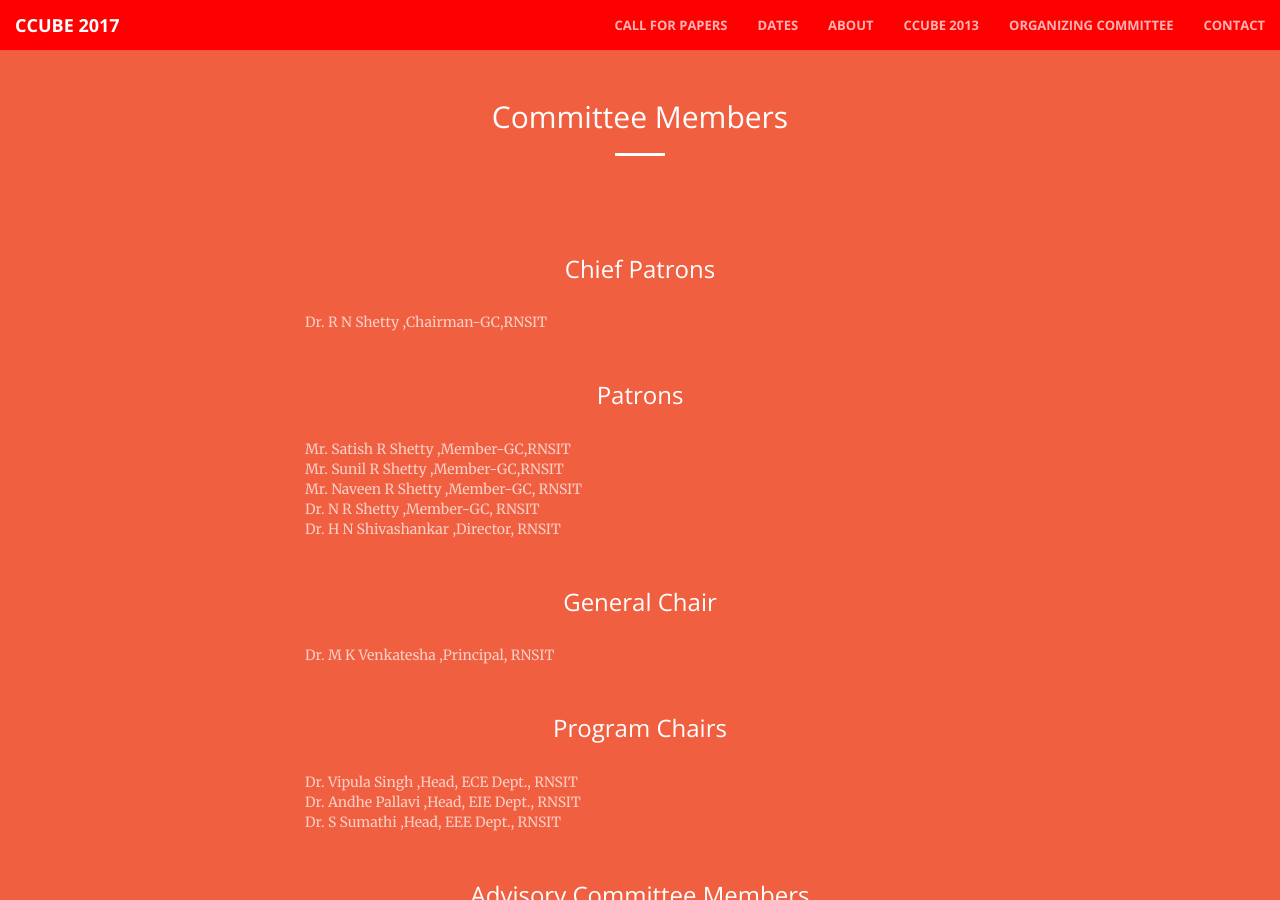
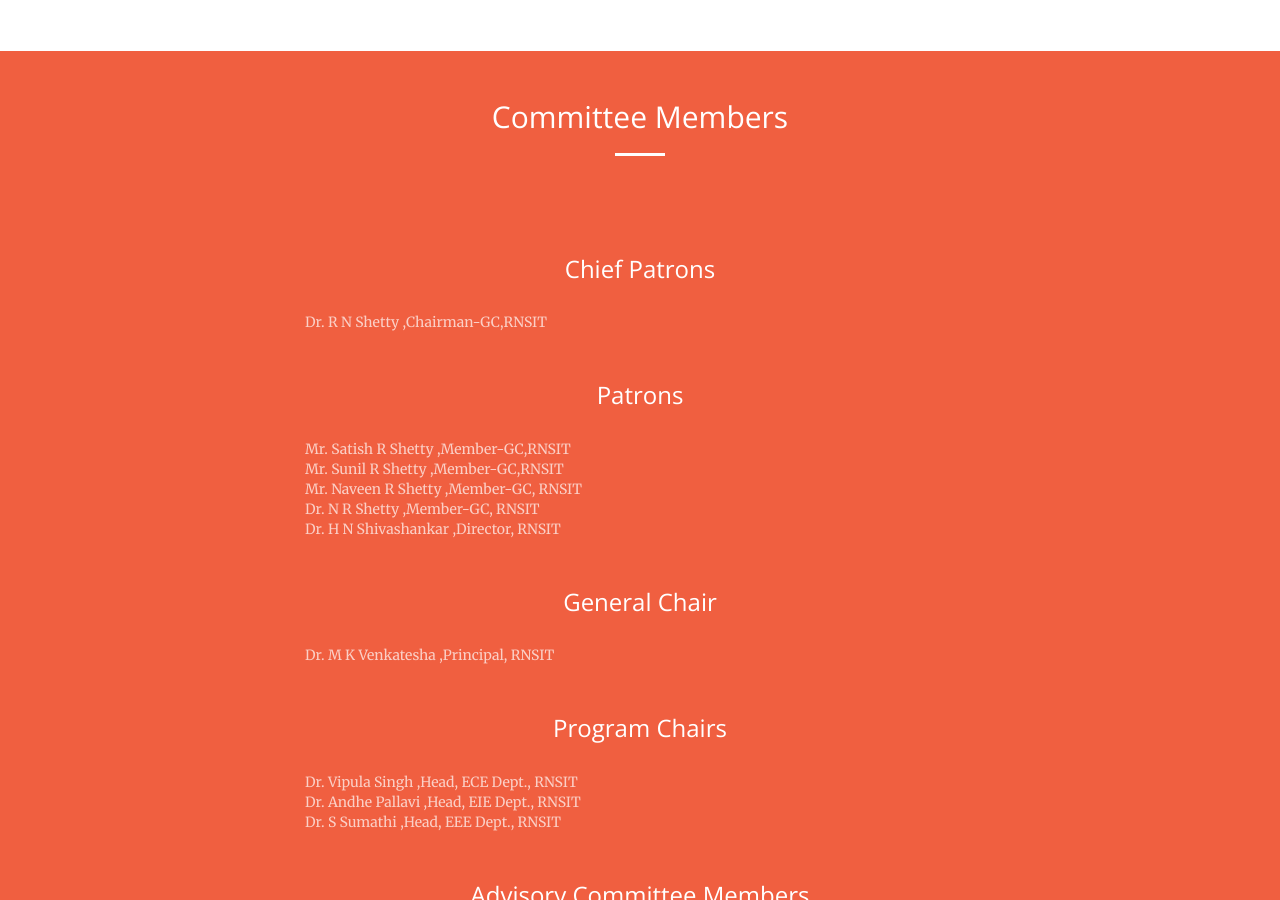
Before and after one commit to YoguBellad/ccube2017, a Jekyll site: the page built from committee.html, in a window 1280 px wide and 900 px high. Built offline with Jekyll 4.4.1, drawn with Linux system fonts in a browser that asks for light colours.

Commit message:
nav on com whitebelow blk

```diff
--- a/_includes/nav2.html
+++ b/_includes/nav2.html
@@ -1,4 +1,4 @@
-<nav style="background-color: #FF0000; " id="mainNav" class="navbar navbar-default navbar-fixed-top" >
+<nav style="background-color: #FFFFFF; color: black " id="mainNav" class="navbar navbar-default navbar-fixed-top" >
     <div class="container-fluid">
         <!-- Brand and toggle get grouped for better mobile display -->
         <div class="navbar-header"  >
```
